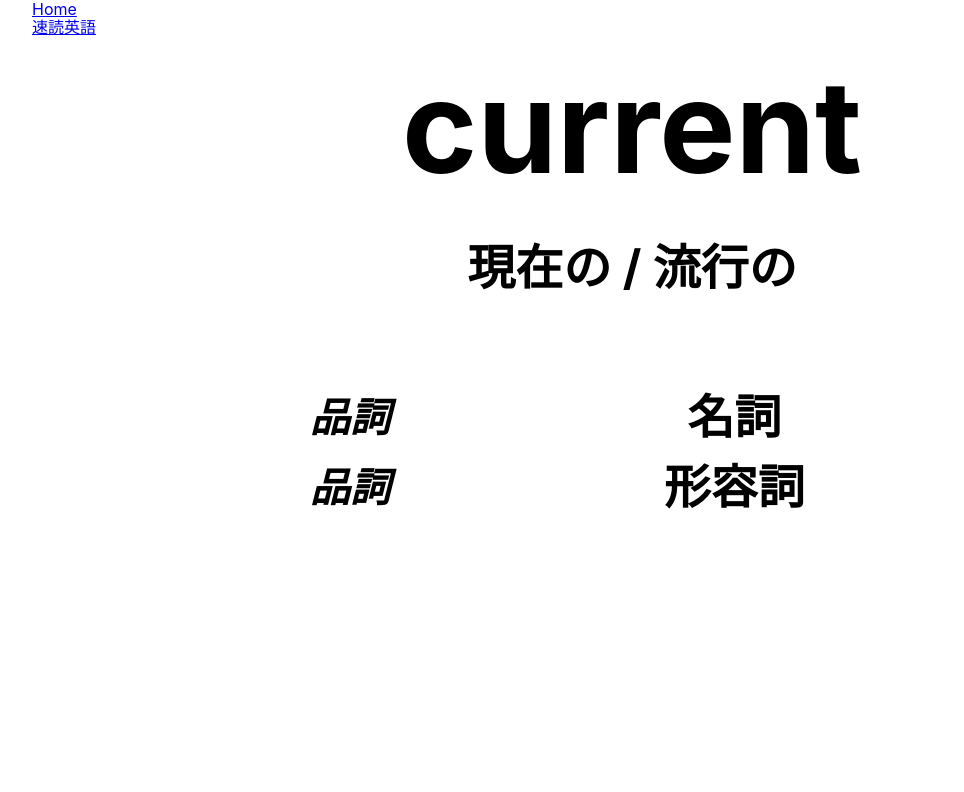
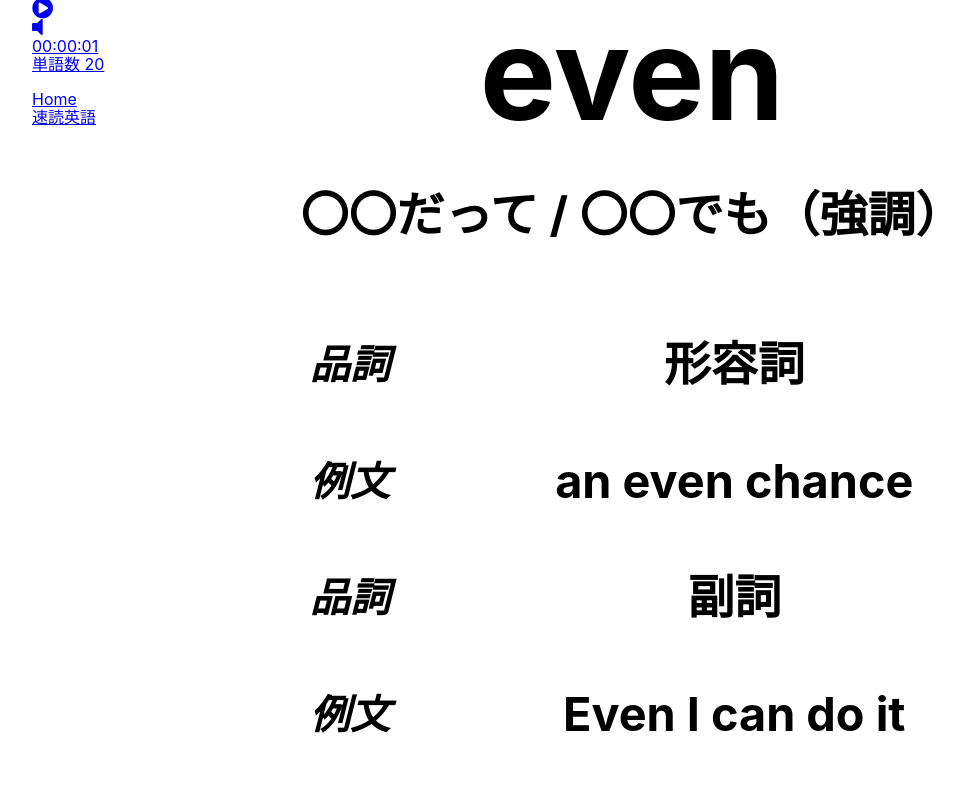
Before and after one commit to ryurock/basic-english, a website built with webpack: page index.html in a window 1280 px wide. Shown: the whole page, without its empty margins (8-972 px from the left). Built offline with nearby package versions, Linux system fonts and the light colour scheme; files whose address does not match are found by name; what artyom.js would draw is missing.

Commit message:
playerのモックを作成

```diff
--- a/index.html
+++ b/index.html
@@ -2,17 +2,25 @@
 <head>
   <meta charset="utf-8">
   <link href="https://cdnjs.cloudflare.com/ajax/libs/normalize/8.0.0/normalize.min.css" rel="stylesheet" />
+  <link href="https://use.fontawesome.com/releases/v5.0.6/css/all.css" rel="stylesheet">
   <link href="dest/css/index.css" rel="stylesheet" />
   <script type="text/javascript" src="dest/js/main.bundle.js"></script>
 </head>
 <body>
-  <nav class="global-menu">
-      <ul>
-        <li><a href="home.html">Home</a></li>
-        <li><a href="index.html">速読英語</a></li>
-      </ul>
-  </nav>
-  <main>
-  </main>
+  <main></main>
+  <div class="player-menu">
+    <ul>
+      <li><a href="home.html"><i class="fa fa-play-circle fa-lg"></i></a></li>
+      <li><a href="index.html"><i class="fas fa-volume-off fa-lg"></i></a></li>
+      <li><a href="index.html">00:00:01</a></li>
+      <li><a href="index.html">単語数 20</a></li>
+    </ul>
+  </div>
+  <footer class="global-footer">
+    <ul>
+      <li><a href="home.html">Home</a></li>
+      <li><a href="index.html">速読英語</a></li>
+    </ul>
+  </footer>
 </body>
 </html>
--- a/src/index.js
+++ b/src/index.js
@@ -24,7 +24,7 @@ Klass.prototype.execute = function(){
   const self = this;
   let counter = 0;
   const artyom = new Artyom();
-  const timer = setInterval(() => {
+  // const timer = setInterval(() => {
     if (self._wordDictionary.length == counter) clearInterval(timer);
     const node = this._document.createElement('div');
     node.classList.add('container');
@@ -38,11 +38,11 @@ Klass.prototype.execute = function(){
     const beforeNode = this._rootNode.querySelector(`.container[data-container-id='${( counter - 1)}']`);
 
     //読み上げをする
-    // artyom.say(self._wordDictionary[counter].en.word);
+    artyom.say(self._wordDictionary[counter].en.word);
 
     if (beforeNode) beforeNode.parentNode.removeChild(beforeNode);
     counter++;
-  }, 2000);
+  // }, 2000);
 };
 
 Klass.prototype._createDestWordElement = function(parentNode, dict){
```
Also changed, not shown: 1 other file.
